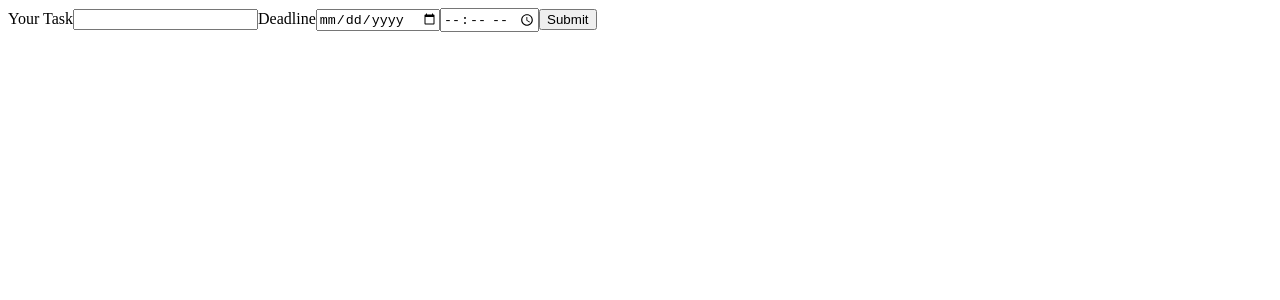
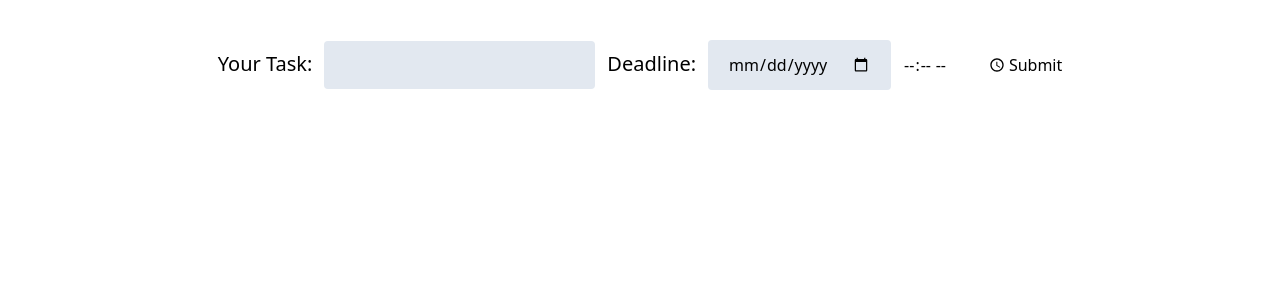
Before and after one commit to rushit163/To-Do-List, a React (Create React App) app: page / in a window 1280 px wide. Shown: the top 300 px of the page. Built offline with nearby package versions, Linux system fonts and the light colour scheme.

Commit message:
Date Modified

```diff
--- a/package.json
+++ b/package.json
@@ -6,6 +6,7 @@
     "@testing-library/jest-dom": "^5.16.5",
     "@testing-library/react": "^13.4.0",
     "@testing-library/user-event": "^13.5.0",
+    "moment": "^2.29.4",
     "react": "^18.2.0",
     "react-dom": "^18.2.0",
     "react-scripts": "5.0.1",
@@ -35,5 +36,8 @@
       "last 1 firefox version",
       "last 1 safari version"
     ]
+  },
+  "devDependencies": {
+    "tailwindcss": "^3.2.7"
   }
 }
--- a/src/App.js
+++ b/src/App.js
@@ -2,32 +2,37 @@ import React, { useState } from 'react'
 import { v4 as uuidv4 } from 'uuid';
 const App = () => {
   const [data,setData] = useState({
-    task:'',date:'',time:''
+    task:'',date:'',time:'',id:0
   })
   const [lists , setLists ] = useState([])
-  const submitHandler = (e) =>{
-    e.preventDefault();
+  const submitHandler = () =>{
+    const newdate = (input)=>{
+      var p = input.split(/\D/g)
+   return [p[2],p[1],p[0] ].join("/")
+    }
     setLists((lists)=>{
-      const updatedList = [...lists,data]
-      setData({task:'',date:'',time:''})
+      const updateData = {...data,id:uuidv4(),date:newdate(data.date)}
+      const updatedList = [...lists,updateData]
       return updatedList
     })
+    setData({task:'',date:'',time:'',id:0})
+    console.log(lists)
   }
   const displayList = lists.map(list =>
-    <li key={uuidv4()}>{list.task},{list.date},{list.time}</li>
+    <li key={list.id}>{list.task}{list.date}{list.time}</li>
   )
   return (
-    <div>
-      <form onSubmit={submitHandler} className='form'>
-        <label htmlFor='task'>Your Task</label>
-        <input type='text' name = 'task' id='task' onChange={(e)=>{setData({...data,task : e.target.value})}}></input>
-        <label htmlFor='Date'>Deadline</label>
-        <input type='date' id='date' name='date' onChange={(e)=>{setData({...data,date : e.target.value})}}></input>
+    <div  className='flex flex-col items-center flex-nowrap justify-center justify-items-start'>
+      <div className='block my-5'>
+        <ul>{displayList}</ul>
+      </div>
+      <div className='block'>
+        <label htmlFor='task' className='text-xl'>Your Task:</label>
+        <input type='text' name = 'task' id='task' onChange={(e)=>{setData({...data,task : e.target.value})}} className='bg-slate-200 rounded px-5 py-3 mx-3'></input>
+        <label htmlFor='Date' className='text-xl'>Deadline:</label>
+        <input type='date' id='date' name='date' onChange={(e)=>{setData({...data,date :e.target.value})}} className='bg-slate-200 rounded px-5 py-3 mx-3'></input>
         <input type='time' name = 'task' id='task' onChange={(e)=>{setData({...data,time : e.target.value})}}></input>
-        <button type='Submit'>Submit</button>
-      </form>
-      <div id='Tasks'>
-        <ul>{displayList}</ul>
+        <button type='Submit' onClick={submitHandler}>Submit</button>
       </div>
     </div>
   )
--- /dev/null
+++ b/src/index.css
@@ -0,0 +1,3 @@
+@tailwind base;
+@tailwind components;
+@tailwind utilities;
--- a/src/index.js
+++ b/src/index.js
@@ -2,7 +2,7 @@ import React from 'react';
 import ReactDOM from 'react-dom/client';
 import App from './App';
 import reportWebVitals from './reportWebVitals';
-
+import './index.css'
 const root = ReactDOM.createRoot(document.getElementById('root'));
 root.render(
   <React.StrictMode>
--- /dev/null
+++ b/tailwind.config.js
@@ -0,0 +1,10 @@
+/** @type {import('tailwindcss').Config} */
+module.exports = {
+  content: [
+    "./src/**/*.{js,jsx,ts,tsx}",
+  ],
+  theme: {
+    extend: {},
+  },
+  plugins: [],
+}
```
Also changed, not shown: 1 other file (tests, documents, lock files or other folders).
